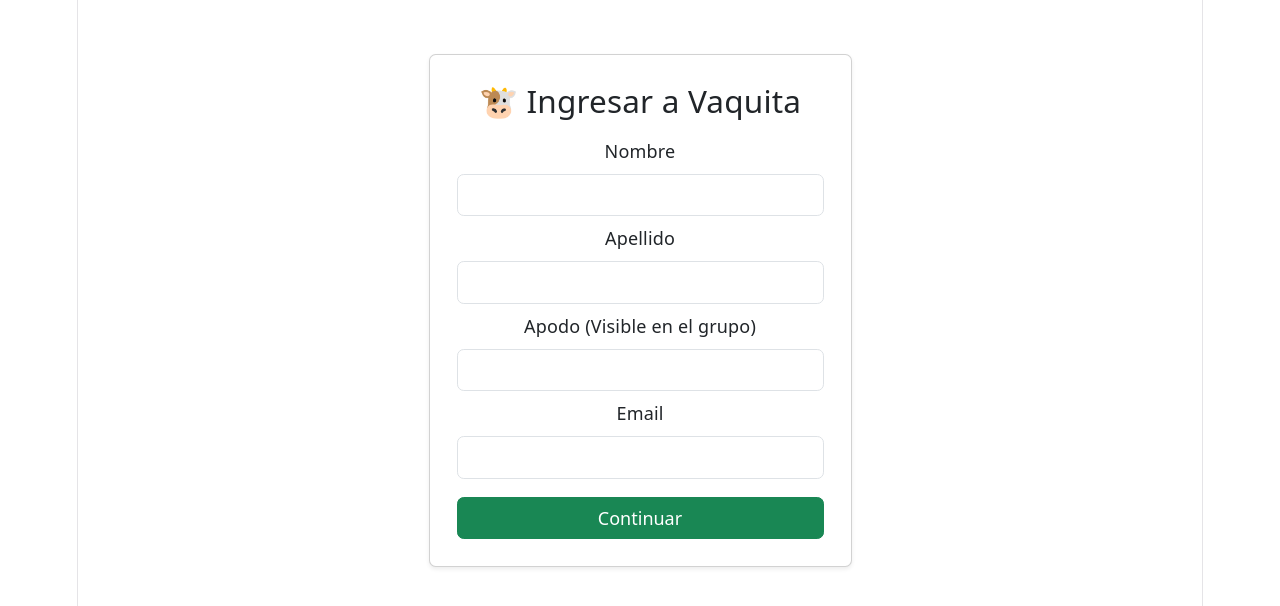
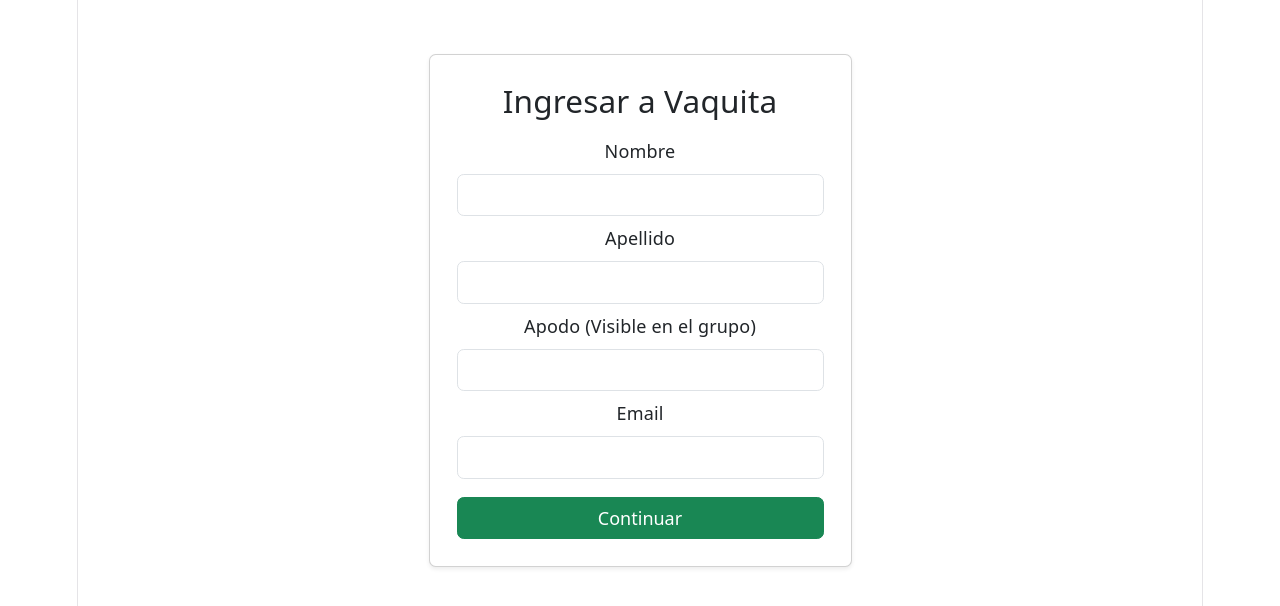
Before and after one commit to thiagopavia/VaquitaApp, a React (Vite) app in the folder Frontend/: page /login in a window 1280 px wide. Shown: the top 606 px of the page. Built offline with nearby package versions, Linux system fonts and the light colour scheme.

Commit message:
Update LoginPage.jsx

```diff
--- a/Frontend/src/Pages/LoginPage.jsx
+++ b/Frontend/src/Pages/LoginPage.jsx
@@ -25,7 +25,7 @@ export default function LoginPage() {
   return (
     <div className="container mt-5" style={{ maxWidth: "450px" }}>
       <div className="card shadow-sm p-4">
-        <h3 className="text-center mb-3">🐮 Ingresar a Vaquita</h3>
+        <h3 className="text-center mb-3"> Ingresar a Vaquita</h3>
         <form onSubmit={handleSubmit}>
           <div className="mb-2">
             <label className="form-label">Nombre</label>
```
